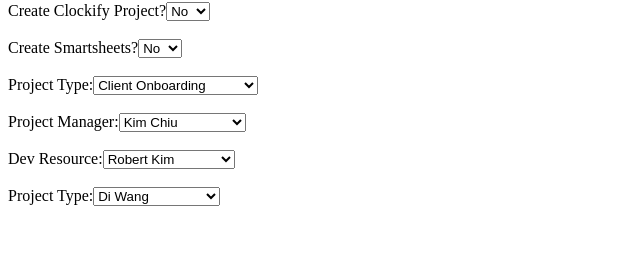
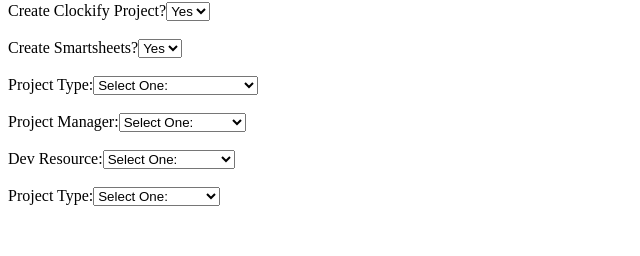
Before and after one commit to afranks01-code/notesapp, a React (Vite) app: page / in a window 1280 px wide. Shown: the part 143-399 px from the top of the page, without its empty margins (0-640 px from the left). Built offline with nearby package versions, Linux system fonts and the light colour scheme.

Commit message:
update form

```diff
--- a/src/WebForm.jsx
+++ b/src/WebForm.jsx
@@ -5,8 +5,8 @@
   const [formData, setFormData] = useState({
     client: "",
     project: "",
-    clockify: "False",
-    smartsheets: "False",
+    clockify: "",
+    smartsheets: "",
     projtype: "",
     pmgr: "", // Default selected value
     devresource: "",
@@ -135,6 +135,7 @@
             className="w-full p-2 border rounded"
             required
           >
+            <option value="">Select One:</option>
             <option value="ONBOARD">Client Onboarding</option>
             <option value="DECOM">Client Decommissioning</option>
           </select>
@@ -148,6 +149,7 @@
             className="w-full p-2 border rounded"
             required
           >
+            <option value="">Select One:</option>
             <option value="5e976896bb457c10356071a2">Kim Chiu</option>
             <option value="6050fd199d1fbf13678fe224">Negar Samenirad</option>
             <option value="6050fd199d1fbf13678fe225">Corina Beitz</option>
@@ -163,6 +165,7 @@
             className="w-full p-2 border rounded"
             required
           >
+            <option value="">Select One:</option>
             <option value="6054ca5816d7fa0014bd6b9e">Robert Kim</option>
             <option value="6054ca5816d7fa0014bd6b9d">Di Wang</option>
             <option value="6054ca31c70e5d7198483db6">Andy Franks</option>
@@ -179,6 +182,7 @@
             className="w-full p-2 border rounded"
             required
           >
+            <option value="">Select One:</option>
             <option value="6054ca5816d7fa0014bd6b9d">Di Wang</option>
             <option value="6050fd199d1fbf13678fe224">Negar Samenirad</option>
           </select>
```
